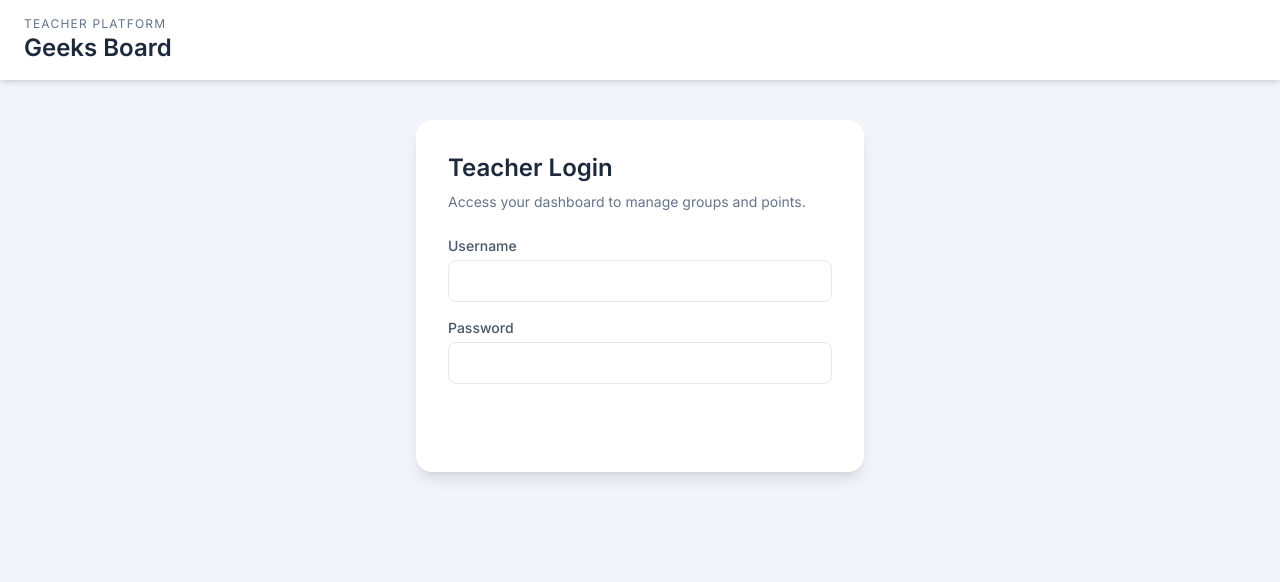
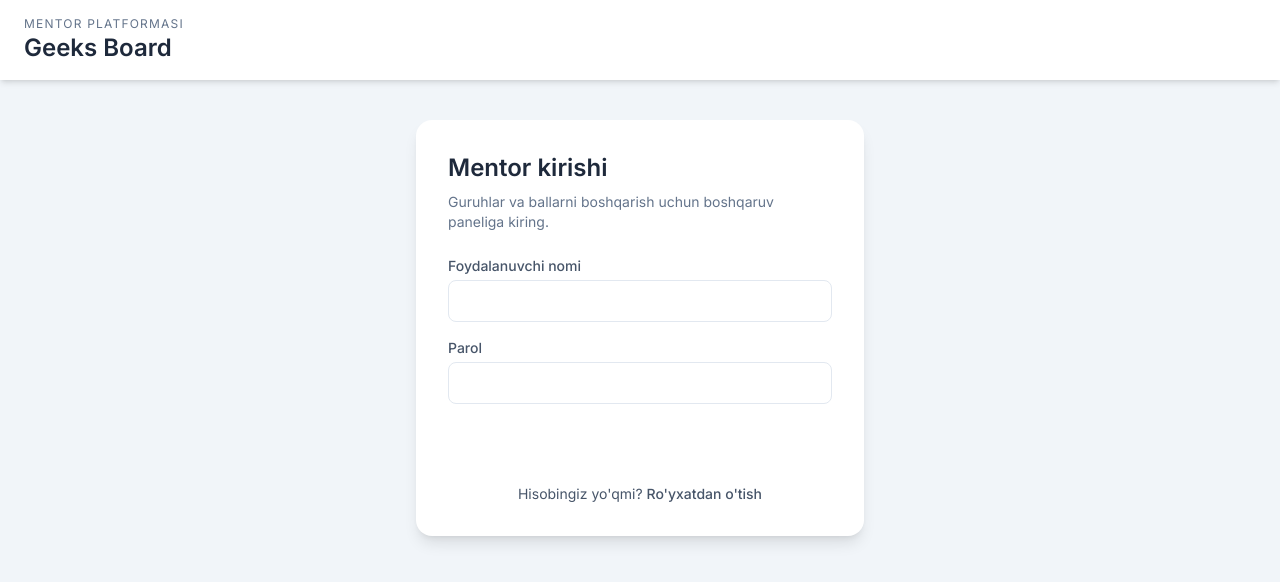
Before and after one commit to Rashidov21/geeksboard, a Django app: page /login/ in a window 1280 px wide. Shown: the top 582 px of the page. Run offline with Django 5.2, Linux system fonts and the light colour scheme; some libraries are stand-ins or nearby versions.

Commit message:
update project setup

```diff
--- a/core/urls.py
+++ b/core/urls.py
@@ -3,12 +3,15 @@ from django.urls import path
 from . import views
 
 urlpatterns = [
-    path('login/', views.TeacherLoginView.as_view(), name='login'),
-    path('logout/', views.TeacherLogoutView.as_view(), name='logout'),
+    path('register/', views.mentor_register, name='register'),
+    path('login/', views.MentorLoginView.as_view(), name='login'),
+    path('logout/', views.MentorLogoutView.as_view(), name='logout'),
     path('', views.dashboard, name='dashboard'),
     path('groups/', views.group_list, name='group_list'),
     path('groups/<int:group_id>/', views.student_list, name='student_list'),
     path('groups/<int:group_id>/rating/', views.student_rating, name='student_rating'),
+    path('students/<int:student_id>/', views.student_profile, name='student_profile'),
+    path('points/<int:point_id>/delete/', views.delete_point, name='delete_point'),
     path('interactive/', views.interactive_categories, name='interactive_categories'),
     path('interactive/<int:category_id>/', views.interactive_question, name='interactive_question'),
     path('best-student/', views.best_student, name='best_student'),
--- a/core/views.py
+++ b/core/views.py
@@ -3,14 +3,17 @@ from datetime import date
 from typing import Optional
 
 from django.contrib import messages
+from django.contrib.auth import login
 from django.contrib.auth.decorators import login_required
 from django.contrib.auth.views import LoginView, LogoutView
 from django.db import models
 from django.db.models import Count, Sum
+from django.http import JsonResponse
 from django.shortcuts import get_object_or_404, redirect, render
 from django.urls import reverse, reverse_lazy
+from django.views.decorators.http import require_http_methods
 
-from .forms import StudentPointForm
+from .forms import MentorRegistrationForm, StudentPointForm
 from .models import Group, InteractiveCategory, PointCategory, Student, StudentPoint
 
 
@@ -22,33 +25,50 @@ def _current_month_range(target_date: Optional[date] = None):
     return start, end
 
 
-def _require_teacher(request):
-    teacher = getattr(request.user, 'teacher_profile', None)
-    if not teacher:
-        messages.error(request, 'No teacher profile linked to this account.')
+def _require_mentor(request):
+    mentor = getattr(request.user, 'mentor_profile', None)
+    if not mentor:
+        messages.error(request, 'No mentor profile linked to this account.')
         return None
-    return teacher
+    return mentor
 
 
-class TeacherLoginView(LoginView):
+def mentor_register(request):
+    if request.user.is_authenticated:
+        return redirect('dashboard')
+
+    if request.method == 'POST':
+        form = MentorRegistrationForm(request.POST)
+        if form.is_valid():
+            user = form.save()
+            login(request, user)
+            messages.success(request, 'Registration successful! Welcome to GeeksBoard.')
+            return redirect('dashboard')
+    else:
+        form = MentorRegistrationForm()
+
+    return render(request, 'register.html', {'form': form})
+
+
+class MentorLoginView(LoginView):
     template_name = 'login.html'
 
     def get_success_url(self):
         return reverse('dashboard')
 
 
-class TeacherLogoutView(LogoutView):
+class MentorLogoutView(LogoutView):
     next_page = reverse_lazy('login')
 
 
 @login_required
 def dashboard(request):
-    teacher = _require_teacher(request)
-    if not teacher:
+    mentor = _require_mentor(request)
+    if not mentor:
         return redirect('login')
 
-    groups = teacher.groups.prefetch_related('students')
-    student_ids = Student.objects.filter(group__teacher=teacher).values_list('id', flat=True)
+    groups = mentor.groups.prefetch_related('students')
+    student_ids = Student.objects.filter(group__mentor=mentor).values_list('id', flat=True)
     start, end = _current_month_range()
 
     leaderboard = (
@@ -56,7 +76,7 @@ def dashboard(request):
         .annotate(
             month_total=Sum(
                 'points__score',
-                filter=models.Q(points__date__range=(start, end)),
+                filter=models.Q(points__date__date__range=(start, end)),
                 default=0,
             )
         )
@@ -66,17 +86,17 @@ def dashboard(request):
     stats = {
         'group_count': groups.count(),
         'student_count': sum(group.students.count() for group in groups),
-        'point_entries': StudentPoint.objects.filter(student__group__teacher=teacher).count(),
+        'point_entries': StudentPoint.objects.filter(student__group__mentor=mentor).count(),
     }
 
     recent_points = (
-        StudentPoint.objects.filter(student__group__teacher=teacher)
+        StudentPoint.objects.filter(student__group__mentor=mentor)
         .select_related('student', 'category')
         .order_by('-date')[:5]
     )
 
     context = {
-        'teacher': teacher,
+        'mentor': mentor,
         'groups': groups,
         'leaderboard': leaderboard,
         'stats': stats,
@@ -89,21 +109,21 @@ def dashboard(request):
 
 @login_required
 def group_list(request):
-    teacher = _require_teacher(request)
-    if not teacher:
+    mentor = _require_mentor(request)
+    if not mentor:
         return redirect('login')
 
-    groups = teacher.groups.annotate(student_total=Count('students')).order_by('name')
-    return render(request, 'group_list.html', {'groups': groups, 'teacher': teacher})
+    groups = mentor.groups.annotate(student_total=Count('students')).order_by('name')
+    return render(request, 'group_list.html', {'groups': groups, 'mentor': mentor})
 
 
 @login_required
 def student_list(request, group_id: int):
-    teacher = _require_teacher(request)
-    if not teacher:
+    mentor = _require_mentor(request)
+    if not mentor:
         return redirect('login')
 
-    group = get_object_or_404(Group, id=group_id, teacher=teacher)
+    group = get_object_or_404(Group, id=group_id, mentor=mentor)
     students = (
         group.students.annotate(total_points=Sum('points__score', default=0))
         .prefetch_related('points__category')
@@ -119,7 +139,8 @@ def student_list(request, group_id: int):
             point = form.save(commit=False)
             point.student = target_student
             point.save()
-            messages.success(request, f'Points updated for {target_student.full_name}.')
+            action = 'added' if point.score > 0 else 'removed'
+            messages.success(request, f'Points {action} for {target_student.full_name}.')
             return redirect('student_list', group_id=group.id)
         messages.error(request, 'Please correct the errors in the form.')
 
@@ -133,12 +154,49 @@ def student_list(request, group_id: int):
 
 
 @login_required
-def student_rating(request, group_id: int):
-    teacher = _require_teacher(request)
-    if not teacher:
+def student_profile(request, student_id: int):
+    mentor = _require_mentor(request)
+    if not mentor:
         return redirect('login')
 
-    group = get_object_or_404(Group, id=group_id, teacher=teacher)
+    student = get_object_or_404(Student, id=student_id, group__mentor=mentor)
+    points = student.points.select_related('category').order_by('-date')
+
+    total_points = sum(p.score for p in points)
+
+    context = {
+        'student': student,
+        'points': points,
+        'total_points': total_points,
+    }
+    return render(request, 'student_profile.html', context)
+
+
+@login_required
+@require_http_methods(["POST"])
+def delete_point(request, point_id: int):
+    mentor = _require_mentor(request)
+    if not mentor:
+        return JsonResponse({'success': False, 'error': 'Not authenticated'}, status=403)
+
+    point = get_object_or_404(StudentPoint, id=point_id, student__group__mentor=mentor)
+    student_name = point.student.full_name
+    point.delete()
+
+    if request.headers.get('X-Requested-With') == 'XMLHttpRequest':
+        return JsonResponse({'success': True, 'message': f'Point entry deleted for {student_name}'})
+
+    messages.success(request, f'Point entry deleted for {student_name}.')
+    return redirect('student_profile', student_id=point.student.id)
+
+
+@login_required
+def student_rating(request, group_id: int):
+    mentor = _require_mentor(request)
+    if not mentor:
+        return redirect('login')
+
+    group = get_object_or_404(Group, id=group_id, mentor=mentor)
     students = (
         group.students.annotate(total_points=Sum('points__score', default=0))
         .order_by('-total_points', 'full_name')
@@ -163,8 +221,8 @@ def student_rating(request, group_id: int):
 
 @login_required
 def interactive_categories(request):
-    teacher = _require_teacher(request)
-    if not teacher:
+    mentor = _require_mentor(request)
+    if not mentor:
         return redirect('login')
 
     categories = InteractiveCategory.objects.filter(is_active=True)
@@ -173,8 +231,8 @@ def interactive_categories(request):
 
 @login_required
 def interactive_question(request, category_id: int):
-    teacher = _require_teacher(request)
-    if not teacher:
+    mentor = _require_mentor(request)
+    if not mentor:
         return redirect('login')
 
     category = get_object_or_404(InteractiveCategory, id=category_id, is_active=True)
@@ -202,17 +260,17 @@ def interactive_question(request, category_id: int):
 
 @login_required
 def best_student(request):
-    teacher = _require_teacher(request)
-    if not teacher:
+    mentor = _require_mentor(request)
+    if not mentor:
         return redirect('login')
 
     start, end = _current_month_range()
     students = (
-        Student.objects.filter(group__teacher=teacher)
+        Student.objects.filter(group__mentor=mentor)
         .annotate(
             month_total=Sum(
                 'points__score',
-                filter=models.Q(points__date__range=(start, end)),
+                filter=models.Q(points__date__date__range=(start, end)),
                 default=0,
             )
         )
--- a/project/templates/base.html
+++ b/project/templates/base.html
@@ -27,18 +27,18 @@
     <div class="bg-white shadow-md">
         <div class="container mx-auto px-6 py-4 flex flex-col gap-4 lg:flex-row lg:items-center lg:justify-between">
             <div>
-                <p class="text-xs uppercase tracking-widest text-slate-500">Teacher Platform</p>
+                <p class="text-xs uppercase tracking-widest text-slate-500">Mentor Platformasi</p>
                 <h1 class="text-2xl font-semibold text-accent">Geeks Board</h1>
             </div>
             {% if user.is_authenticated %}
             <nav class="flex flex-wrap gap-3 text-sm text-slate-600">
-                <a href="{% url 'dashboard' %}" class="px-3 py-2 rounded-md hover:bg-accent/10 text-accent">Dashboard</a>
-                <a href="{% url 'group_list' %}" class="px-3 py-2 rounded-md hover:bg-accent/10 text-accent">Groups</a>
-                <a href="{% url 'best_student' %}" class="px-3 py-2 rounded-md hover:bg-accent/10 text-accent">Best Student</a>
-                <a href="{% url 'interactive_categories' %}" class="px-3 py-2 rounded-md hover:bg-accent/10 text-accent">Interactive Tools</a>
+                <a href="{% url 'dashboard' %}" class="px-3 py-2 rounded-md hover:bg-accent/10 text-accent">Boshqaruv paneli</a>
+                <a href="{% url 'group_list' %}" class="px-3 py-2 rounded-md hover:bg-accent/10 text-accent">Guruhlar</a>
+                <a href="{% url 'best_student' %}" class="px-3 py-2 rounded-md hover:bg-accent/10 text-accent">Eng yaxshi talaba</a>
+                <a href="{% url 'interactive_categories' %}" class="px-3 py-2 rounded-md hover:bg-accent/10 text-accent">Interaktiv vositalar</a>
                 <form action="{% url 'logout' %}" method="post" class="inline">
                     {% csrf_token %}
-                    <button class="px-3 py-2 rounded-md bg-red-50 text-red-500 hover:bg-red-100">Logout</button>
+                    <button class="px-3 py-2 rounded-md bg-red-50 text-red-500 hover:bg-red-100">Chiqish</button>
                 </form>
             </nav>
             {% endif %}
--- a/project/templates/login.html
+++ b/project/templates/login.html
@@ -4,25 +4,32 @@
 
 {% block content %}
 <div class="max-w-md mx-auto bg-white shadow-lg rounded-2xl p-8">
-    <h2 class="text-2xl font-semibold text-slate-800 mb-2">Teacher Login</h2>
-    <p class="text-sm text-slate-500 mb-6">Access your dashboard to manage groups and points.</p>
+    <h2 class="text-2xl font-semibold text-slate-800 mb-2">Mentor kirishi</h2>
+    <p class="text-sm text-slate-500 mb-6">Guruhlar va ballarni boshqarish uchun boshqaruv paneliga kiring.</p>
 
     <form method="post" class="space-y-4">
         {% csrf_token %}
         {{ form.non_field_errors }}
         <div>
-            <label class="block text-sm font-medium text-slate-600 mb-1" for="id_username">Username</label>
+            <label class="block text-sm font-medium text-slate-600 mb-1" for="id_username">Foydalanuvchi nomi</label>
             <input type="text" name="username" id="id_username" class="w-full border border-slate-200 rounded-lg px-4 py-2 focus:outline-none focus:ring-2 focus:ring-accent/30" required value="{{ form.username.value|default_if_none:'' }}">
             {{ form.username.errors }}
         </div>
         <div>
-            <label class="block text-sm font-medium text-slate-600 mb-1" for="id_password">Password</label>
+            <label class="block text-sm font-medium text-slate-600 mb-1" for="id_password">Parol</label>
             <input type="password" name="password" id="id_password" class="w-full border border-slate-200 rounded-lg px-4 py-2 focus:outline-none focus:ring-2 focus:ring-accent/30" required>
             {{ form.password.errors }}
         </div>
-        <button type="submit" class="w-full bg-accent hover:bg-black text-white font-semibold rounded-lg py-2 transition">
-            Sign in
+        <button type="submit" class="w-full bg-primary hover:bg-black text-white font-semibold rounded-lg py-2 transition">
+            Kirish
         </button>
     </form>
+
+    <div class="mt-6 text-center">
+        <p class="text-sm text-slate-600">
+            Hisobingiz yo'qmi?
+            <a href="{% url 'register' %}" class="text-accent hover:underline font-medium">Ro'yxatdan o'tish</a>
+        </p>
+    </div>
 </div>
 {% endblock %}
```
Also changed, not shown: core/admin.py (+12 -12 lines), core/forms.py (+35 -3 lines), core/models.py (+14 -13 lines), project/templates/dashboard.html (+21 -16 lines), project/templates/group_list.html (+7 -7 lines), project/templates/register.html (added, +91 -0 lines), project/templates/student_list.html (+31 -18 lines), project/templates/student_profile.html (added, +100 -0 lines), core/migrations/0002_student_parent_phone_studentpoint_reason_and_more.py (added), db.sqlite3, 1 other file.
